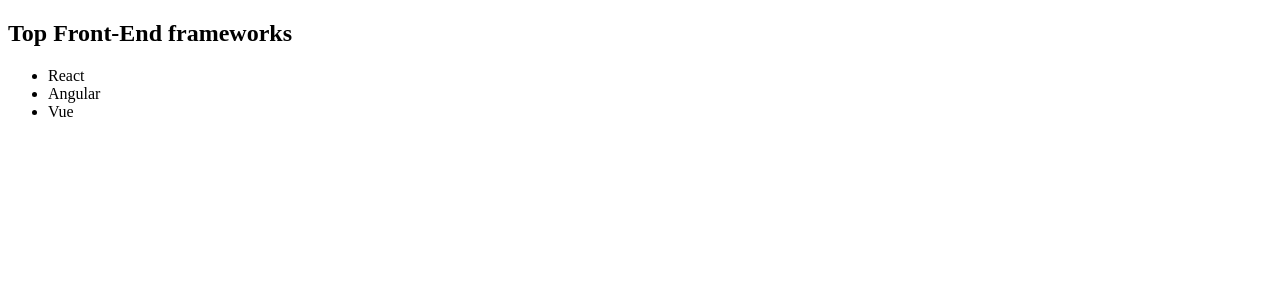
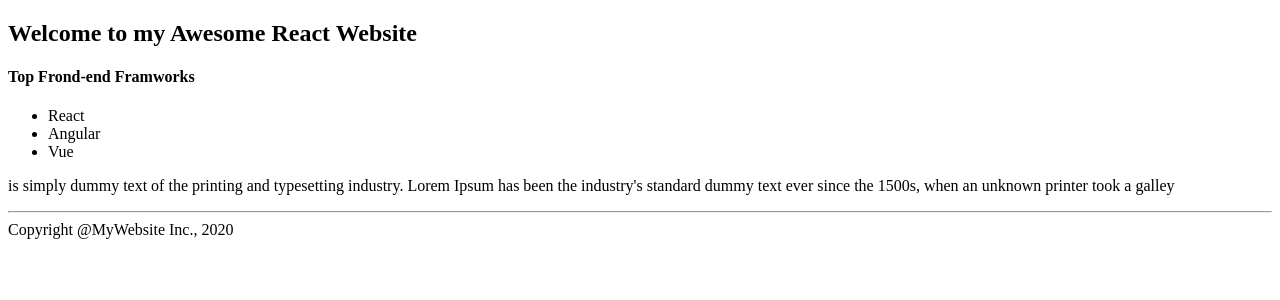
Before and after one commit to petritbajra/WebApp-React-November-2020, a React (Create React App) app: page / in a window 1280 px wide. Shown: the top 300 px of the page. Built offline with nearby package versions, Linux system fonts and the light colour scheme.

Commit message:
Created App component and Header, Main, Footer child

```diff
--- /dev/null
+++ b/src/App.js
@@ -0,0 +1,18 @@
+import Header from './components/Header'
+import Main from './components/Main'
+import Footer from './components/Footer'
+
+
+
+
+function App() {
+    return (
+        <div>
+            <Header />
+            <Main />
+            <Footer />
+        </div>
+    )
+}
+
+export default App;
--- /dev/null
+++ b/src/components/Footer.js
@@ -0,0 +1,10 @@
+function Footer () {
+    return (
+        <footer>
+            <hr/>
+            Copyright @MyWebsite Inc., 2020
+        </footer>
+    )
+}
+
+export default Footer;
--- /dev/null
+++ b/src/components/Header.js
@@ -0,0 +1,11 @@
+import React from 'react';
+
+function Header () {
+    return (
+            <header>
+            <h2>Welcome to my Awesome React Website</h2>
+            </header>
+    )
+}
+
+export default Header;
--- /dev/null
+++ b/src/components/Main.js
@@ -0,0 +1,21 @@
+function Main () {
+    return (
+            <main>
+                <div>
+                    <h4>Top Frond-end Framworks</h4>
+                    <ul>
+                        <li>React</li>
+                        <li>Angular</li>
+                        <li>Vue</li>
+                    </ul>
+                    <p>
+                    is simply dummy text of the printing and typesetting industry.
+                    Lorem Ipsum has been the industry's standard dummy text ever
+                    since the 1500s, when an unknown printer took a galley
+                    </p>
+                </div>
+            </main>
+    )
+}
+
+export default Main;
--- a/src/components/MyList.js
+++ /dev/null
@@ -1,16 +0,0 @@
-//Functional component
-function MyList() {
-    return (
-        <div>
-            <h2>Top Front-End frameworks</h2>
-            <ul>
-                <li>React</li>
-                <li>Angular</li>
-                <li>Vue</li>
-            </ul>
-        </div>
-
-    )
-}
-
-export default MyList;
--- a/src/index.js
+++ b/src/index.js
@@ -1,7 +1,8 @@
 import React from 'react';
 import ReactDom from 'react-dom';
 
-import MyList from './components/MyList';
+import App from './App';
 
 
-ReactDom.render(< MyList/>,document.getElementById("root"));
+
+ReactDom.render(<App />,document.getElementById("root"));
```
